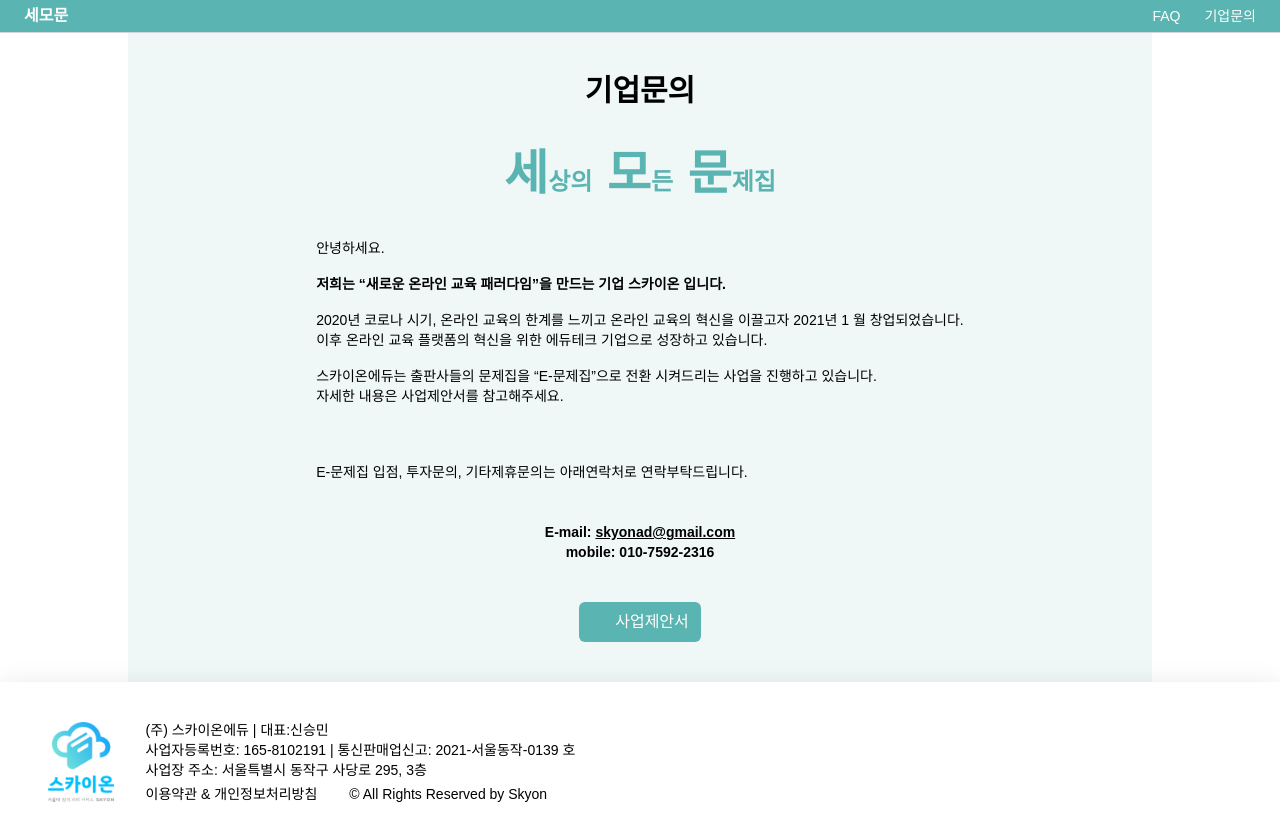
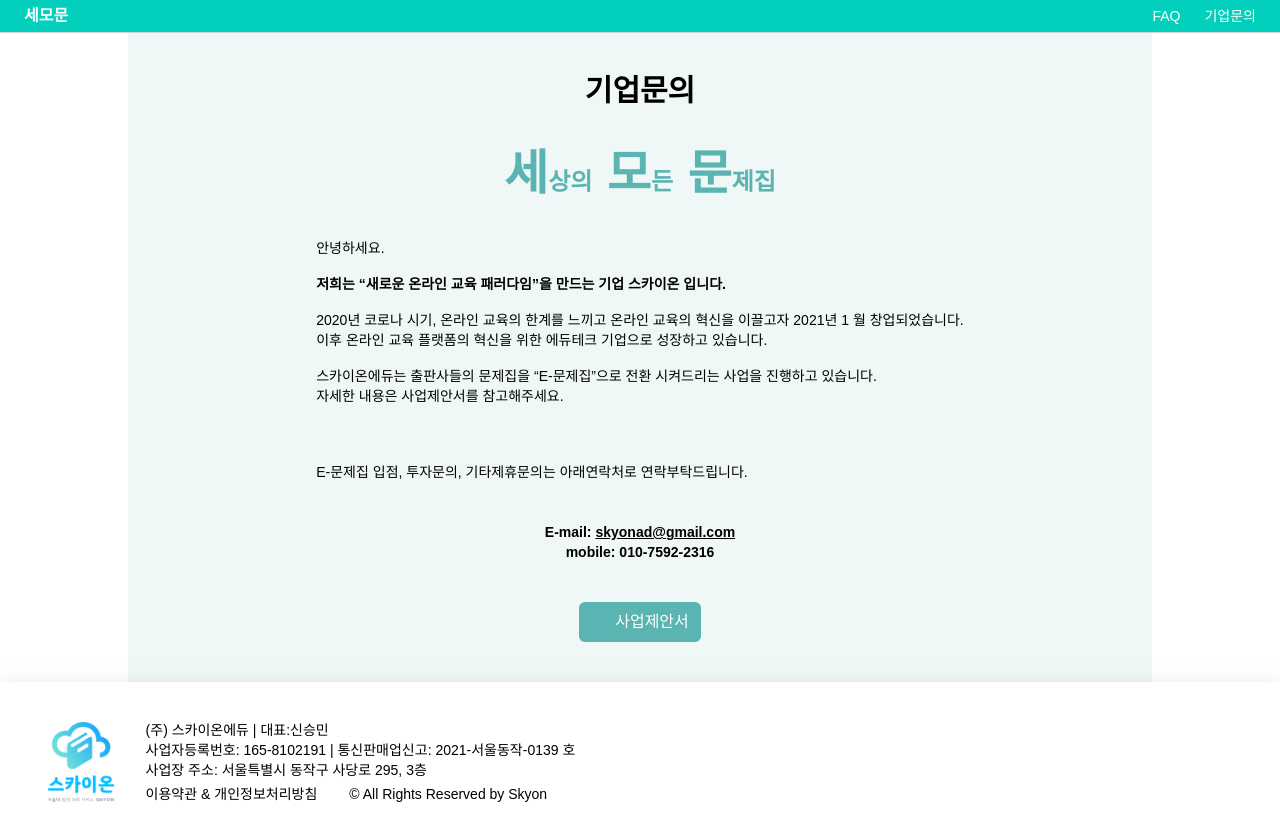
Before and after one commit to skyon-archive/semomun_web, a React (Create React App) app: page /contact in a window 1280 px wide. Built offline with nearby package versions, Linux system fonts and the light colour scheme; no server answers; some icons are missing; what react-ridge-state would draw is missing.

Commit message:
헤더 색깔 바꿈

```diff
--- a/src/components/Header.tsx
+++ b/src/components/Header.tsx
@@ -30,7 +30,7 @@
 const TopHeader = () => {
   const thin = useThinHeader();
   return (
-    <div className="w-full h-8 bg-brand-1 flex items-center space-x-2 px-4">
+    <div className="w-full h-8 bg-brand-5 flex items-center space-x-2 px-4">
       {thin && (
         <Link to="/" className="text-white px-2 font-bold">
           세모문
```
